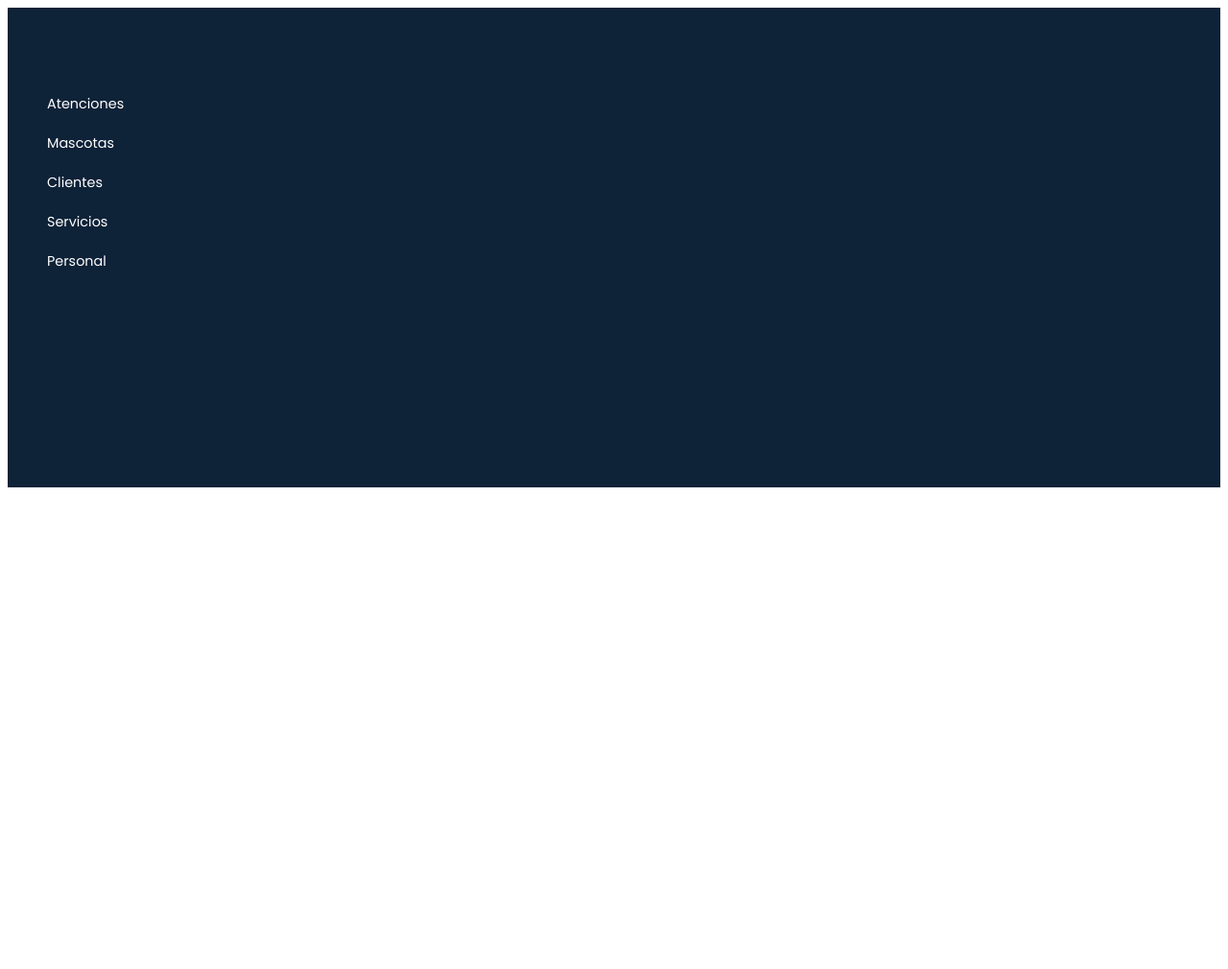
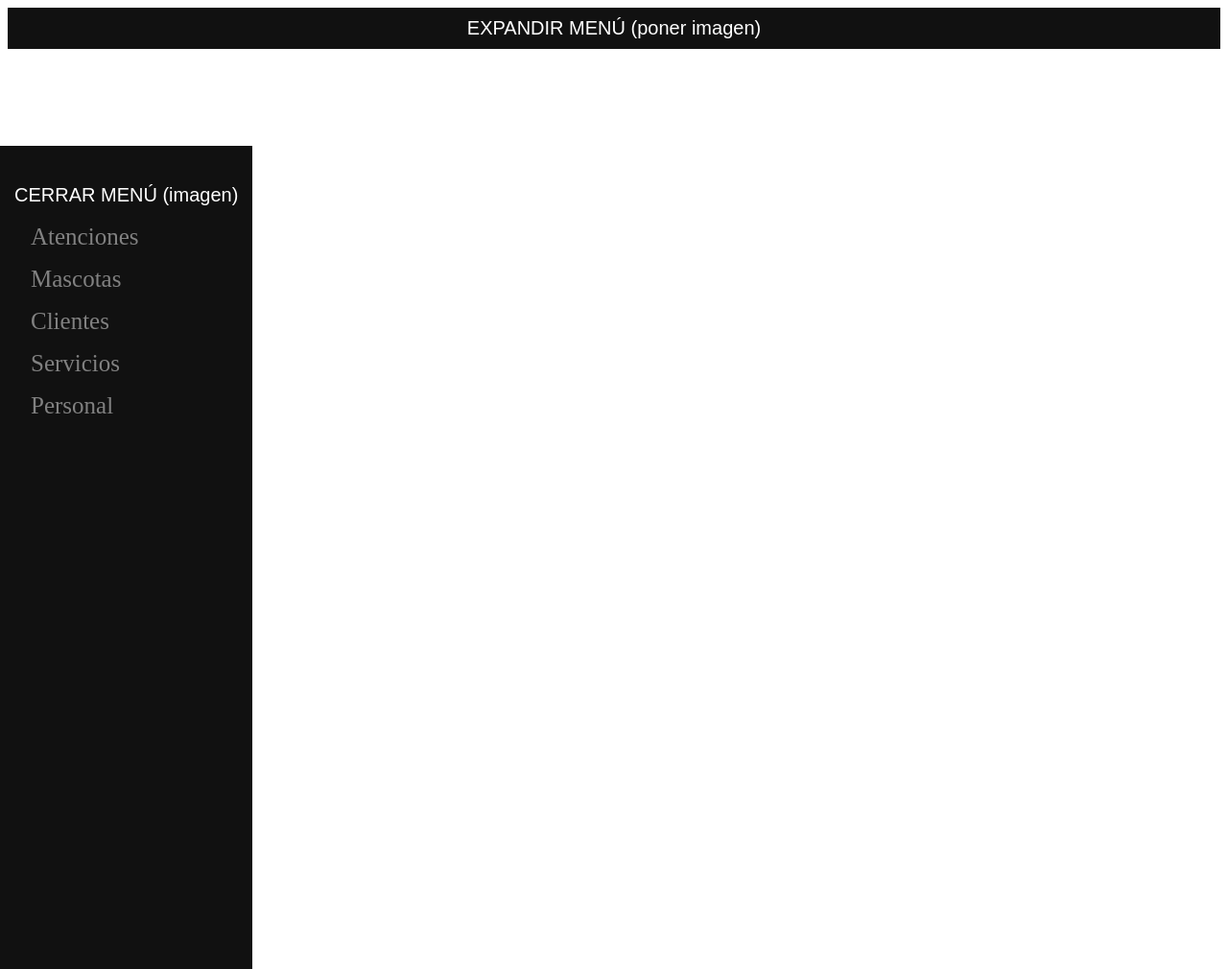
Before and after one commit to AaronDeBernardo/Veterinaria, a PHP site: page /Veterinaria/menuLateral.php in a window 1280 px wide. Shown: the whole page at 96% size. Run offline with PHP 8.4, Linux system fonts and the light colour scheme; a user stored in the database is signed in; some libraries are stand-ins or nearby versions.

Commit message:
Cambios en menú lateral y creación de atenciones.php

```diff
--- a/abmcClientes.php
+++ b/abmcClientes.php
@@ -32,7 +32,7 @@
 
     <div class="container-fluid">
         <div class="row">
-            <?php include 'menuLateral.php' ?>
+            <?php  $_SESSION['item'] = 'clientes'; include_once 'menuLateral.php'; ?>
             <div class="col-12 col-md-4 col-lg-4 col-xl-4">
                 <form action="" method="GET">
                     <div class="form-group" id="div-filtro">
@@ -43,7 +43,7 @@
                 </form>
 
 
-                <div class="list-group" id="list-tab" role="tablist" style="max-height: 300px; line-height: 1em; overflow-y: auto;">
+                <div class="list-group" id="list-tab" role="tablist" style="line-height: 1em; overflow-y: auto;">
                 <?php
                 while($row = mysqli_fetch_array($clientes)){
                     echo "<a class=list-group-item list-group-item-action id=idCliente:$row[id]nom:$row[nombre]ape:$row[apellido] data-bs-toggle=list href=#list-cliente:$row[id] role=tab
--- a/abmcMascotas.php
+++ b/abmcMascotas.php
@@ -40,7 +40,7 @@
 
     <div class="container-fluid">
         <div class="row">
-            <?php include 'menuLateral.php' ?>
+            <?php $_SESSION['item'] = 'mascotas'; include_once 'menuLateral.php'; ?>
             <div class="col-12 col-md-4 col-lg-5 col-xl-4">
 
                 <div>
--- a/abmcPersonal.php
+++ b/abmcPersonal.php
@@ -22,11 +22,11 @@
         <link rel="icon" href="Recursos/logoVeterinaria.png">
     </head>
     <body id="body-secretaria">
-<?php include_once 'menuSuperior.php' ?>
+        <?php include_once 'menuSuperior.php' ?>
 
         <div class="container-fluid">
             <div class="row">
-                <?php include 'menuLateral.php' ?>
+                <?php  $_SESSION['item'] = 'personal'; include_once 'menuLateral.php'; ?>
                 <div class="col-12 col-md-8 col-lg-9 col-xl-10">
                     <table class="table">
                         <thead>
--- a/abmcServicios.php
+++ b/abmcServicios.php
@@ -23,11 +23,11 @@
         <link rel="icon" href="Recursos/logoVeterinaria.png">
     </head>
     <body id="body-secretaria">
-    <?php include_once 'menuSuperior.php' ?>
+        <?php include_once 'menuSuperior.php' ?>
 
         <div class="container-fluid">
             <div class="row">
-                <?php include 'menuLateral.php' ?>
+                <?php  $_SESSION['item'] = 'servicios'; include_once 'menuLateral.php'; ?>
                 <div class="col-12 col-md-8 col-lg-9 col-xl-10">
                     <table class="table">
                         <thead>
--- a/index.php
+++ b/index.php
@@ -3,7 +3,7 @@
         session_start();
     if (!empty($_SESSION['rol']))
     {
-        header('Location: principal.php');
+        header('Location: atenciones.php');
         die();
     }
 
@@ -18,7 +18,7 @@
             $aux = mysqli_fetch_array($resultados);
             $_SESSION['personal_id'] = $aux[0];
             $_SESSION['rol'] = $aux[1];
-            header('Location: principal.php');
+            header('Location: atenciones.php');
             die();
         }
 
@@ -29,7 +29,7 @@
         if (!empty($aux[0])){
             $_SESSION['cliente_id'] = $aux[0];
             $_SESSION['rol'] = 'cliente';
-            header('Location: principal.php');
+            header('Location: atenciones.php');
             die();
         }
     }
--- a/menuLateral.php
+++ b/menuLateral.php
@@ -1,5 +1,7 @@
 <?php
     $rol;
+    $item = null;
+
     if(!isset($_SESSION))
         session_start();
 
@@ -9,76 +11,57 @@
         header("Location: index.php");
         die();
     }
+
+    if(isset($_SESSION['item'])){
+        $item = $_SESSION['item'];
+        $_SESSION['item'] = null;
+    }
 ?>
 
-<link rel="stylesheet" href="https://cdn.lineicons.com/4.0/lineicons.css">
 <link rel="stylesheet" href="stylesMenuLateral.css">
 
 <div class="col-12 col-md-4 col-lg-3 col-xl-2">
-    <aside id="sidebar" class="expand-md">
-        <div class="d-flex d-md-none">
-            <button class="toggle-btn" type="button">
-                <i class="lni lni-grid-alt"></i>
-            </button>
-        </div>
+    <div class="d-flex d-md-none">
+        <button class="btnSidebar" type="button" onclick="abrirSidebar()">
+            EXPANDIR MENÚ (poner imagen)
+        </button>
+    </div>
 
-        <ul class="sidebar-nav">
-            <li class="sidebar-item">
-                <a href="#" class="sidebar-link">
-                    <i class="lni lni-ticket-alt"></i>
-                    <span>Atenciones</span>
-                </a>
-            </li>
-            <li class="sidebar-item">
-                <a href="abmcMascotas.php" class="sidebar-link">
-                    <i class="lni lni-mashroom"></i>
-                    <span>Mascotas</span>
-                </a>
-            </li>
+    <div id="sidebar" class="sidebar d-none d-md-block">
+        <button class="btnSidebar d-md-none" type="button" onclick="cerrarSidebar()">
+            CERRAR MENÚ (imagen)
+        </button>
 
-
+        <a href="atenciones.php" <?php echo $item == 'atenciones' ? 'id = itemSeleccionado' : null ?>>Atenciones</a>
+        <a href="abmcMascotas.php" <?php echo $item == 'mascotas' ? 'id = itemSeleccionado' : null ?>>Mascotas</a>
 
 <?php
     if($rol == 'admin' || $rol == 'veterinario' || $rol == 'peluquero'){
 ?>
-            <li class="sidebar-item">
-                <a href="abmcClientes.php" class="sidebar-link">
-                    <i class="lni lni-users"></i>
-                    <span>Clientes</span>
-                </a>
-            </li>
+        <a href="abmcClientes.php" <?php echo $item == 'clientes' ? 'id = itemSeleccionado' : null ?>>Clientes</a>
 <?php }
 
     if($rol == 'admin'){
 ?>
-            <li class="sidebar-item">
-                <a href="abmcServicios.php" class="sidebar-link">
-                    <i class="lni lni-service"></i>
-                    <span>Servicios</span>
-                </a>
-            </li>
-            <li class="sidebar-item">
-                <a href="abmcPersonal.php" class="sidebar-link">
-                    <i class="lni lni-agenda"></i>
-                    <span>Personal</span>
-                </a>
-            </li>
+        <a href="abmcServicios.php" <?php echo $item == 'servicios' ? 'id = itemSeleccionado' : null ?>>Servicios</a>
+        <a href="abmcPersonal.php" <?php echo $item == 'personal' ? 'id = itemSeleccionado' : null ?>>Personal</a>
 <?php }
 
     if($rol == 'cliente'){
 ?>
-            <li class="sidebar-item">
-                <a href="#" class="sidebar-link">
-                    <i class="lni lni-database"></i>
-                    <span>Mis datos</span>
-                </a>
-            </li>
-
+        <a href="#" <?php echo $item == 'misdatos' ? 'id = itemSeleccionado' : null ?>>Mis datos</a>
 <?php } ?>
 
+    </div>
+</div>
 
-        </ul>
-    </aside>
 
-    <script src="scriptMenuLateral.js"></script>
-</div>
+<script>
+    function abrirSidebar() {
+        sidebar.classList.remove("d-none");
+    }
+
+    function cerrarSidebar() {
+        sidebar.classList.add("d-none");
+    }
+</script>
--- a/operacionesDB.php
+++ b/operacionesDB.php
@@ -10,7 +10,7 @@
 
     if (empty($op))
     {
-        header('Location: principal.php');
+        header('Location: index.php');
         die();
     }
     else
--- a/scriptMenuLateral.js
+++ /dev/null
@@ -1,5 +0,0 @@
-const hamBurger = document.querySelector(".toggle-btn");
-
-hamBurger.addEventListener("click", function () {
-    document.querySelector("#sidebar").classList.toggle("expand");
-});
--- a/stylesMenuLateral.css
+++ b/stylesMenuLateral.css
@@ -1,196 +1,46 @@
-@import url('https://fonts.googleapis.com/css2?family=Poppins:wght@400;600&display=swap');
-
-::after,
-::before {
-    box-sizing: border-box;
-    margin: 0;
-    padding: 0;
+.sidebar {
+    height: 100%;
+    width: inherit;
+    position: fixed; /* Se queda en el lugar al hacer scroll */
+    z-index: 1;
+    top: max(75px, 15vh);
+    left: 0;
+    background-color: #111;
+    overflow-x: hidden; /* Deshabilita scroll horizontal */
+    padding-top: 30px;
 }
 
-a {
+.sidebar a {
+    padding: 8px 8px 8px 32px;
     text-decoration: none;
+    font-size: 25px;
+    color: #818181;
+    display: block;
+    transition: 0.3s;
 }
 
-li {
-    list-style: none;
+.sidebar a:hover {
+    color: #f1f1f1;
 }
 
-h1 {
-    font-weight: 600;
-    font-size: 1.5rem;
+.btnSidebar {
+    width: 100%;
+    font-size: 20px;
+    cursor: pointer;
+    background-color: #111;
+    color: white;
+    padding: 10px 15px;
+    border: none;
 }
 
-body {
-    font-family: 'Poppins', sans-serif;
+.btnAbrirSidebar:hover {
+    background-color: #444;
 }
 
-.wrapper {
-    display: flex;
+#itemSeleccionado{
+    background-color: red;
 }
 
-#sidebar {
-    height: 60px;
-    width: 100%;
-    min-width: 70px;
-    z-index: 1000;
-    transition: all .25s ease-in-out;
-    background-color: #0e2238;
-    display: flex;
-    flex-direction: column;
+#itemSeleccionado:hover {
+    color: #818181;
 }
-
-
-@media (min-width: 768px){ /*ancho mínimo*/
-    .sidebar-item {
-        position: relative;
-    }
-
-    #sidebar.expand-md{
-        height: 500px;
-    }
-
-    /*#sidebar:not(.expand-md) .sidebar-item{
-        display: none;
-    }*/
-
-    #sidebar:not(.expand-md) .sidebar-item .sidebar-dropdown {
-        position: absolute;
-        top: 0;
-        left: 70px;
-        background-color: #0e2238;
-        padding: 0;
-        min-width: 15rem;
-        display: none;
-    }
-
-    #sidebar:not(.expand-md) .sidebar-item:hover .has-dropdown+.sidebar-dropdown {
-        display: block;
-        max-height: 15em;
-        width: 100%;
-        opacity: 1;
-    }
-
-    #sidebar.expand-md .sidebar-link[data-bs-toggle="collapse"]::after {
-        border: solid;
-        border-width: 0 .075rem .075rem 0;
-        content: "";
-        display: inline-block;
-        padding: 2px;
-        position: absolute;
-        right: 1.5rem;
-        top: 1.4rem;
-        transform: rotate(-135deg);
-        transition: all .2s ease-out;
-    }
-
-    #sidebar.expand-md .sidebar-link[data-bs-toggle="collapse"].collapsed::after {
-        transform: rotate(45deg);
-        transition: all .2s ease-out;
-    }
-}
-
-@media (max-width: 767px){ /*ancho máximo*/
-    .sidebar-item {
-        position: relative;
-    }
-
-    span{
-        position: relative;
-        left: 50%;
-    }
-
-    .toggle-btn{
-        position: relative;
-        left: 50%;
-    }
-
-    #sidebar.expand{
-        height: 500px;
-    }
-
-    #sidebar:not(.expand) .sidebar-item{
-        display: none;
-    }
-
-    #sidebar:not(.expand) .sidebar-item .sidebar-dropdown {
-        position: absolute;
-        top: 0;
-        left: 70px;
-        background-color: #0e2238;
-        padding: 0;
-        min-width: 15rem;
-        display: none;
-    }
-
-    #sidebar:not(.expand) .sidebar-item:hover .has-dropdown+.sidebar-dropdown {
-        display: block;
-        max-height: 15em;
-        width: 100%;
-        opacity: 1;
-    }
-
-    #sidebar.expand .sidebar-link[data-bs-toggle="collapse"]::after {
-        border: solid;
-        border-width: 0 .075rem .075rem 0;
-        content: "";
-        display: inline-block;
-        padding: 2px;
-        position: absolute;
-        right: 1.5rem;
-        top: 1.4rem;
-        transform: rotate(-135deg);
-        transition: all .2s ease-out;
-    }
-
-    #sidebar.expand .sidebar-link[data-bs-toggle="collapse"].collapsed::after {
-        transform: rotate(45deg);
-        transition: all .2s ease-out;
-    }
-}
-
-
-.toggle-btn {
-    background-color: transparent;
-    cursor: pointer;
-    border: 0;
-    padding: 1rem 1.5rem;
-}
-
-.toggle-btn i {
-    font-size: 1.5rem;
-    color: #FFF;
-}
-
-.sidebar-logo {
-    margin: auto 0;
-}
-
-.sidebar-logo a {
-    color: #FFF;
-    font-size: 1.15rem;
-    font-weight: 600;
-}
-
-.sidebar-nav {
-    padding: 2rem 0;
-    flex: 1 1 auto;
-}
-
-a.sidebar-link {
-    padding: .625rem 1.625rem;
-    color: #FFF;
-    display: block;
-    font-size: 0.9rem;
-    white-space: nowrap;
-    border-left: 3px solid transparent;
-}
-
-.sidebar-link i {
-    font-size: 1.1rem;
-    margin-right: .75rem;
-}
-
-a.sidebar-link:hover {
-    background-color: rgba(255, 255, 255, .075);
-    border-left: 3px solid #3b7ddd;
-}
```
Also changed, not shown: atenciones.php (renamed from principal.php, +9 -15 lines), stylesMenuSuperior.css (+11 -4 lines).
